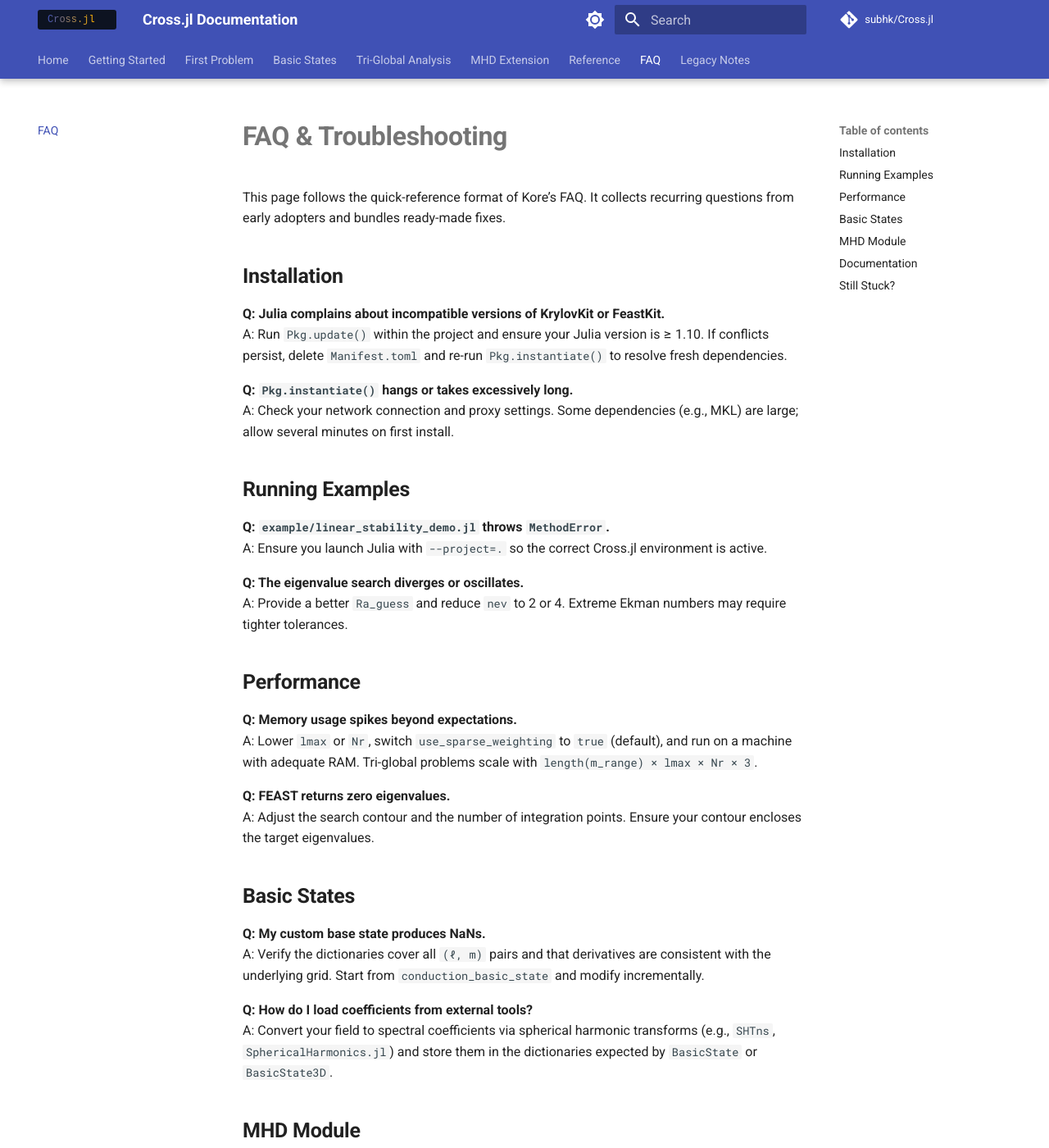
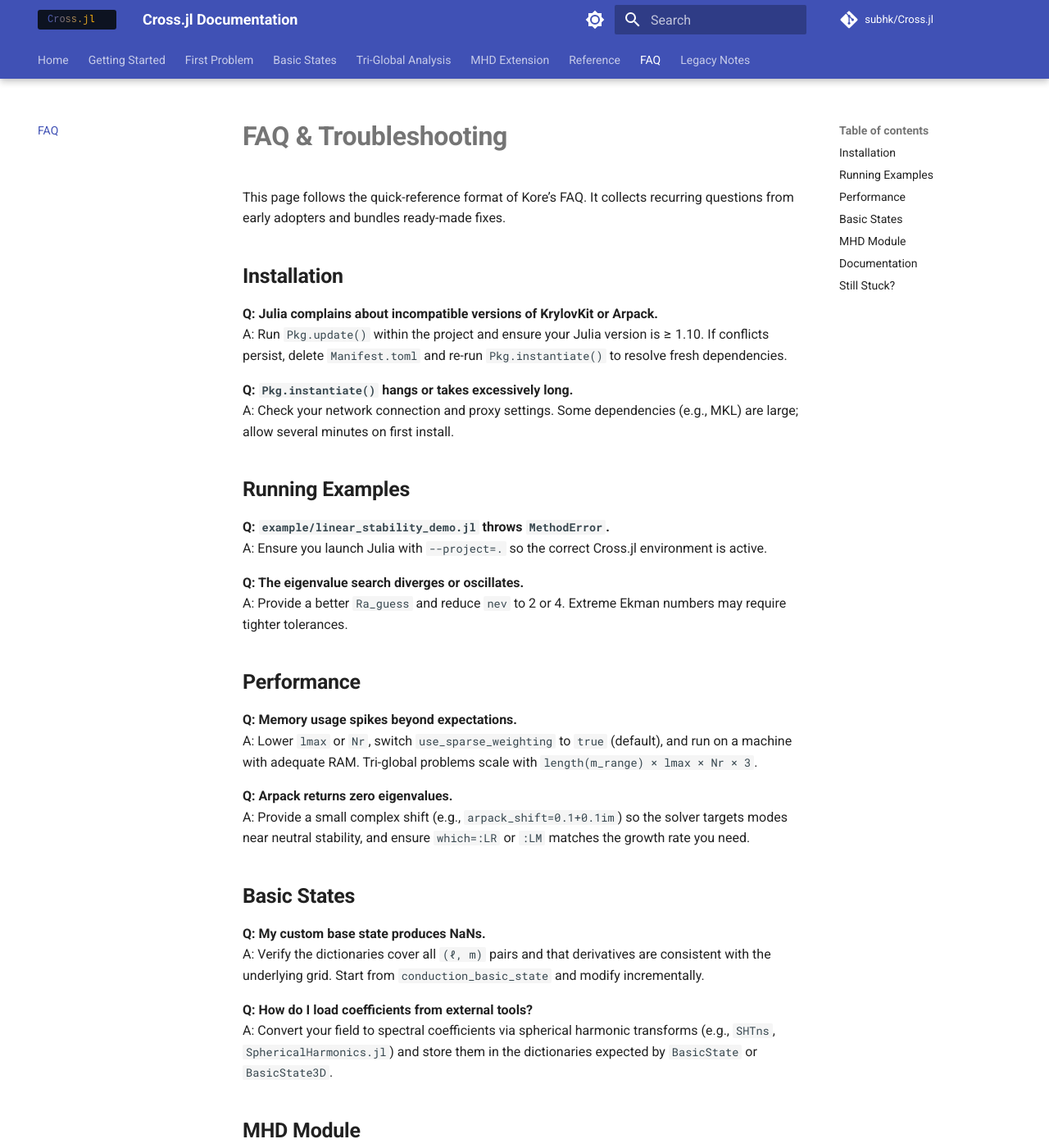
Before and after one commit to subhk/Cross.jl, an MkDocs documentation site: the page built from docs/faq.md, in a window 1280 px wide and 1400 px high. Shown: the whole window at 82% size. Built offline with MkDocs 1.6.1 and Material for MkDocs 9.7.7, drawn with Linux system fonts in a browser that asks for light colours; comment, search, counter and statistics services are not loaded.

Commit message:
Update faq.md

```diff
--- a/docs/faq.md
+++ b/docs/faq.md
@@ -4,7 +4,7 @@ This page follows the quick-reference format of Kore’s FAQ. It collects recurr
 
 ## Installation
 
-**Q: Julia complains about incompatible versions of KrylovKit or FeastKit.**
+**Q: Julia complains about incompatible versions of KrylovKit or Arpack.**
 A: Run `Pkg.update()` within the project and ensure your Julia version is ≥ 1.10. If conflicts persist, delete `Manifest.toml` and re-run `Pkg.instantiate()` to resolve fresh dependencies.
 
 **Q: `Pkg.instantiate()` hangs or takes excessively long.**
@@ -23,8 +23,8 @@ A: Provide a better `Ra_guess` and reduce `nev` to 2 or 4. Extreme Ekman numbers
 **Q: Memory usage spikes beyond expectations.**
 A: Lower `lmax` or `Nr`, switch `use_sparse_weighting` to `true` (default), and run on a machine with adequate RAM. Tri-global problems scale with `length(m_range) × lmax × Nr × 3`.
 
-**Q: FEAST returns zero eigenvalues.**
-A: Adjust the search contour and the number of integration points. Ensure your contour encloses the target eigenvalues.
+**Q: Arpack returns zero eigenvalues.**
+A: Provide a small complex shift (e.g., `arpack_shift=0.1+0.1im`) so the solver targets modes near neutral stability, and ensure `which=:LR` or `:LM` matches the growth rate you need.
 
 ## Basic States
 
```
